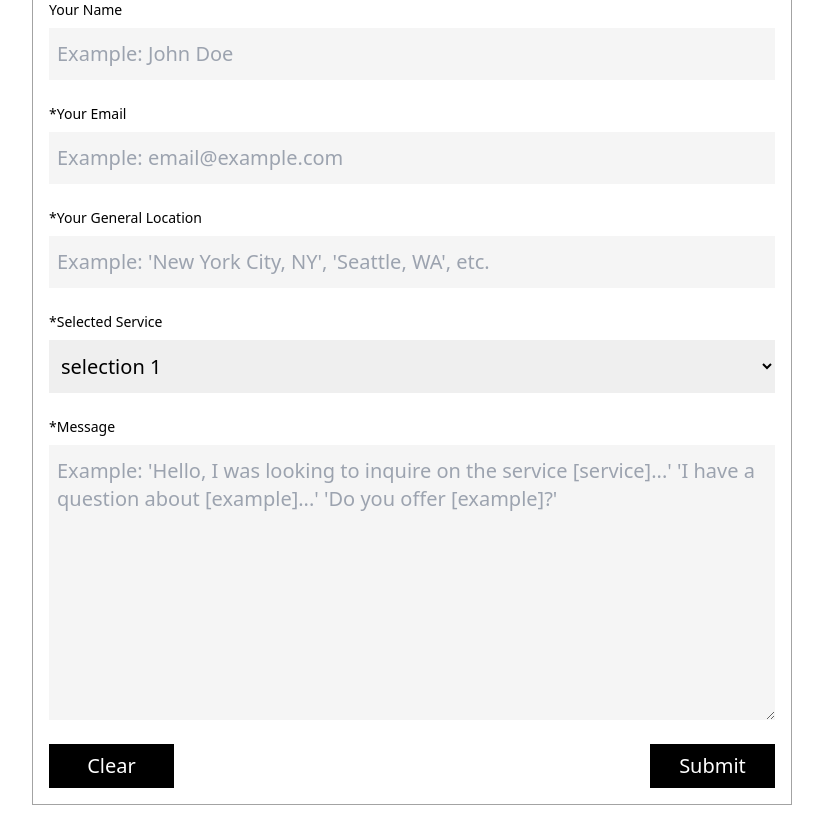
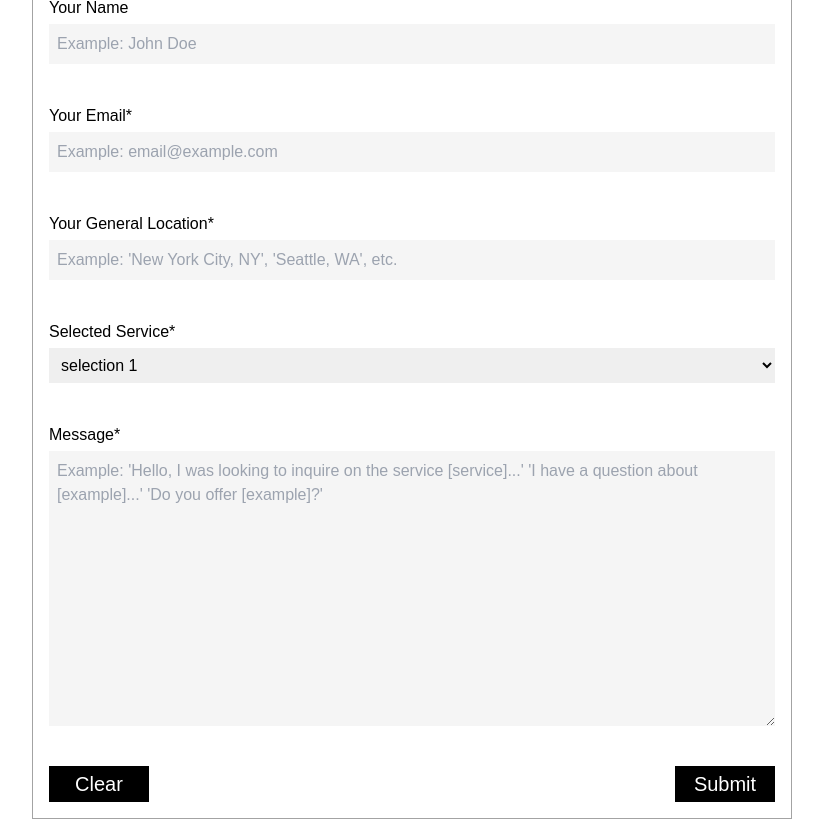
Before and after one commit to BrainReturnedToSoup/HuusWebsite, a React (Vite) app in the folder huus-website/: page /contact in a window 1280 px wide. Shown: the part 1160-1980 px from the top of the page, without its empty margins (228-1051 px from the left). Built offline with nearby package versions, Linux system fonts and the light colour scheme; a web font is replaced by a local one.

Commit message:
added some spacing to the contact form to make it seem less crouded. Still need to implement error message popups for each space though

```diff
--- a/huus-website/src/pages/+root/+contact/-main/backup-email/BackupEmail_Structural.tsx
+++ b/huus-website/src/pages/+root/+contact/-main/backup-email/BackupEmail_Structural.tsx
@@ -3,17 +3,16 @@ import { BackupEmailProps_Interface } from "./BackupEmail_Interface";
 function BackupEmail({ emailAddr }: BackupEmailProps_Interface) {
   return (
     <div className="mb-14 max-w-[760px] flex-col items-center justify-center text-pretty px-2 py-12 text-neutral-600">
-      <p className="lato-medium mb-6 text-center text-sm italic last:flex md:mb-3">
+      <p className="default-font-regular mb-8 text-center text-sm italic last:flex md:mb-5">
         <span className="lato-bold italic underline">
           If the contact form doesn't work
         </span>
         , send an email to the following address instead. Use the contact form
-        to fill out your information, then click on the email link and submit
-        manually. The form contents will transfer automatically.
+        to fill out your information, then click on the email link below to transfer your message.
       </p>
       <a
         href={`mailto:${emailAddr}?subject=example%20subject&body=example%20body`}
-        className="lato-medium flex items-center justify-center text-xl hover:underline"
+        className="default-font-regular flex items-center justify-center text-[1.1rem] hover:underline"
       >
         {emailAddr}
       </a>
--- a/huus-website/src/pages/+root/+contact/-main/contact-form/clear-and-submit/ClearAndSubmit_Structural.tsx
+++ b/huus-website/src/pages/+root/+contact/-main/contact-form/clear-and-submit/ClearAndSubmit_Structural.tsx
@@ -5,14 +5,14 @@ export function ClearAndSubmit({}: ClearAndSubmitProps_Interface) {
     <div className="flex items-center justify-between">
       <button
         type="button"
-        className="lato-bold min-w-[125px] bg-black px-4 py-2 text-xl text-white"
+        className="default-font-bold min-w-[100px] bg-black px-2 py-1 text-xl text-white"
         onClick={() => {}}
       >
         Clear
       </button>
       <button
         type="submit"
-        className="lato-bold min-w-[125px] bg-black px-4 py-2 text-xl text-white"
+        className="default-font-bold min-w-[100px] bg-black px-2 py-1 text-xl text-white"
       >
         Submit
       </button>
--- a/huus-website/src/pages/+root/+contact/-main/contact-form/displayed-notes/DisplayedNotes_Structural.tsx
+++ b/huus-website/src/pages/+root/+contact/-main/contact-form/displayed-notes/DisplayedNotes_Structural.tsx
@@ -2,7 +2,7 @@ import { DisplayedNotesProps_Interface } from "./DisplayedNotes_Interface";
 
 export function DisplayedNotes({}: DisplayedNotesProps_Interface) {
   return (
-    <p className="lato-medium mb-4 p-2 text-end text-base text-neutral-400 underline">
+    <p className="default-font-regular mb-4 p-2 text-end text-sm text-neutral-500 underline">
       Note: fields annotated with * are required
     </p>
   );
--- a/huus-website/src/pages/+root/+contact/-main/contact-form/email-field/Email_Structural.tsx
+++ b/huus-website/src/pages/+root/+contact/-main/contact-form/email-field/Email_Structural.tsx
@@ -2,15 +2,18 @@ import { EmailProps_Interface } from "./Email_Interface";
 
 export function Email({}: EmailProps_Interface) {
   return (
-    <div className="mb-6 flex flex-col">
-      <label htmlFor="contact-form-email" className="lato-bold mb-2 text-sm">
-        *Your Email
+    <div className="mb-10 flex flex-col">
+      <label
+        htmlFor="contact-form-email"
+        className="default-font-bold mb-1 text-base"
+      >
+        Your Email*
       </label>
       <input
         id="contact-form-email"
         type="email"
         placeholder="Example: email@example.com"
-        className="bg-neutral-100 px-2 py-3 text-xl"
+        className="default-font-bold bg-neutral-100 px-2 py-2 text-base"
       />
     </div>
   );
--- a/huus-website/src/pages/+root/+contact/-main/contact-form/general-location-field/GeneralLocation_Structural.tsx
+++ b/huus-website/src/pages/+root/+contact/-main/contact-form/general-location-field/GeneralLocation_Structural.tsx
@@ -2,18 +2,18 @@ import { GeneralLocationProps_Interface } from "./GeneralLocation_Interface";
 
 export function GeneralLocation({}: GeneralLocationProps_Interface) {
   return (
-    <div className="mb-6 flex flex-col">
+    <div className="mb-10 flex flex-col">
       <label
         htmlFor="contact-form-general-location"
-        className="lato-bold mb-2 text-sm"
+        className="default-font-bold mb-1 text-base"
       >
-        *Your General Location
+        Your General Location*
       </label>
       <input
         id="contact-form-general-location"
         type="text"
         placeholder="Example: 'New York City, NY', 'Seattle, WA', etc."
-        className="bg-neutral-100 px-2 py-3 text-xl"
+        className="default-font-bold bg-neutral-100 px-2 py-2 text-base"
       />
     </div>
   );
--- a/huus-website/src/pages/+root/+contact/-main/contact-form/message-field/Message_Structural.tsx
+++ b/huus-website/src/pages/+root/+contact/-main/contact-form/message-field/Message_Structural.tsx
@@ -2,14 +2,17 @@ import { MessageProps_Interface } from "./Message_Interface";
 
 export function Message({}: MessageProps_Interface) {
   return (
-    <div className="mb-6 flex flex-col">
-      <label htmlFor="contact-form-message" className="lato-bold mb-2 text-sm">
-        *Message
+    <div className="mb-10 flex flex-col">
+      <label
+        htmlFor="contact-form-message"
+        className="default-font-bold mb-1 text-base"
+      >
+        Message*
       </label>
       <textarea
         id="contact-form-message"
         placeholder="Example: 'Hello, I was looking to inquire on the service [service]...' 'I have a question about [example]...' 'Do you offer [example]?'"
-        className="min-h-[275px] bg-neutral-100 px-2 py-3 text-xl"
+        className="default-font-bold min-h-[275px] bg-neutral-100 px-2 py-2 text-base"
       />
     </div>
   );
--- a/huus-website/src/pages/+root/+contact/-main/contact-form/name-field/Name_Structural.tsx
+++ b/huus-website/src/pages/+root/+contact/-main/contact-form/name-field/Name_Structural.tsx
@@ -2,15 +2,18 @@ import { NameProps_Interface } from "./Name_Interface";
 
 export function Name({}: NameProps_Interface) {
   return (
-    <div className="mb-6 flex flex-col">
-      <label htmlFor="contact-form-name" className="lato-bold mb-2 text-sm">
+    <div className="mb-10 flex flex-col">
+      <label
+        htmlFor="contact-form-name"
+        className="default-font-bold mb-1 text-base"
+      >
         Your Name
       </label>
       <input
         id="contact-form-name"
         type="email"
         placeholder="Example: John Doe"
-        className="bg-neutral-100 px-2 py-3 text-xl"
+        className="default-font-bold bg-neutral-100 px-2 py-2 text-base"
       />
     </div>
   );
--- a/huus-website/src/pages/+root/+contact/-main/contact-form/service-selection-field/ServiceSelection_Structural.tsx
+++ b/huus-website/src/pages/+root/+contact/-main/contact-form/service-selection-field/ServiceSelection_Structural.tsx
@@ -2,27 +2,39 @@ import { ServiceSelectionProps_Interface } from "./ServiceSelection_Interface";
 
 function ServiceSelection({}: ServiceSelectionProps_Interface) {
   return (
-    <div className="mb-6 flex flex-col">
+    <div className="mb-10 flex flex-col">
       <label
         htmlFor="contact-form-selected-service"
-        className="lato-bold mb-2 text-sm"
+        className="default-font-bold mb-1 text-base"
       >
-        *Selected Service
+        Selected Service*
       </label>
       <select
         id="contact-form-selected-service"
-        className="px-2 py-3 text-xl text-black"
+        className="default-font-bold px-2 py-2 text-base text-black"
       >
-        <option value="random-selection-1" className="px-2 py-3">
+        <option
+          value="random-selection-1"
+          className="default-font-bold px-2 py-3"
+        >
           selection 1
         </option>
-        <option value="random-selection-2" className="px-2 py-3">
+        <option
+          value="random-selection-2"
+          className="default-font-bold px-2 py-3"
+        >
           selection 2
         </option>
-        <option value="random-selection-3" className="px-2 py-3">
+        <option
+          value="random-selection-3"
+          className="default-font-bold px-2 py-3"
+        >
           selection 3
         </option>
-        <option value="random-selection-4" className="px-2 py-3">
+        <option
+          value="random-selection-4"
+          className="default-font-bold px-2 py-3"
+        >
           selection 4
         </option>
       </select>
```
